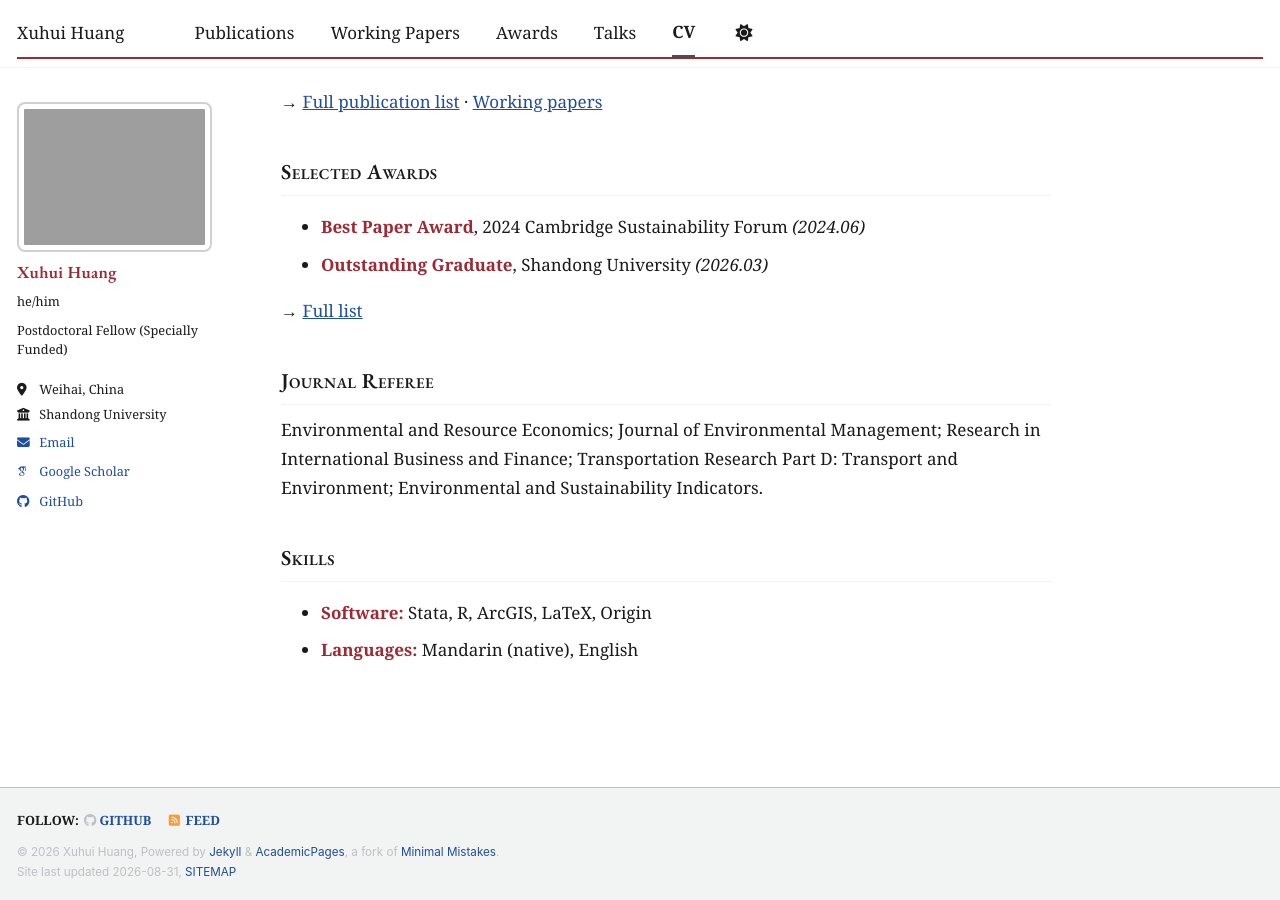
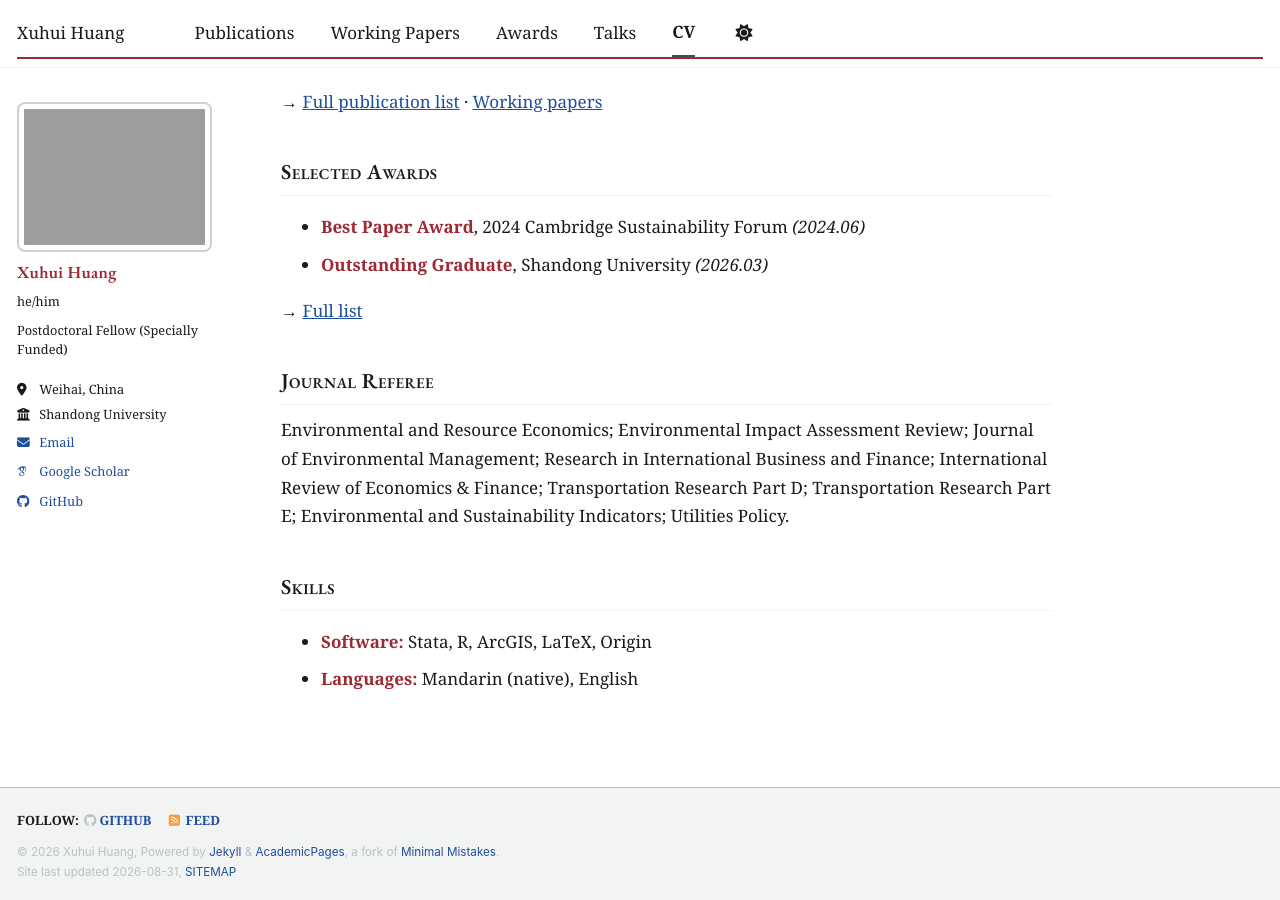
Before and after one commit to Xavier-hxh/Xavier-hxh.github.io, a Jekyll site: the page built from _pages/cv.md, in a window 1280 px wide and 900 px high, scrolled down 975 px. Built offline with Jekyll 4.4.1, drawn with Linux system fonts in a browser that asks for light colours; some web fonts are replaced; a script bundle is joined from its source files by our own code; library files that are not in the unit come from our copies.

Commit message:
update: expand journal referee list

```diff
--- a/_pages/cv.md
+++ b/_pages/cv.md
@@ -43,7 +43,7 @@ Environmental and Resource Economics; Climate Change Economics; Productivity Ana
 
 ## Journal Referee
 
-Environmental and Resource Economics; Journal of Environmental Management; Research in International Business and Finance; Transportation Research Part D: Transport and Environment; Environmental and Sustainability Indicators.
+Environmental and Resource Economics; Environmental Impact Assessment Review; Journal of Environmental Management; Research in International Business and Finance; International Review of Economics & Finance; Transportation Research Part D; Transportation Research Part E; Environmental and Sustainability Indicators; Utilities Policy.
 
 ## Skills
 
```
